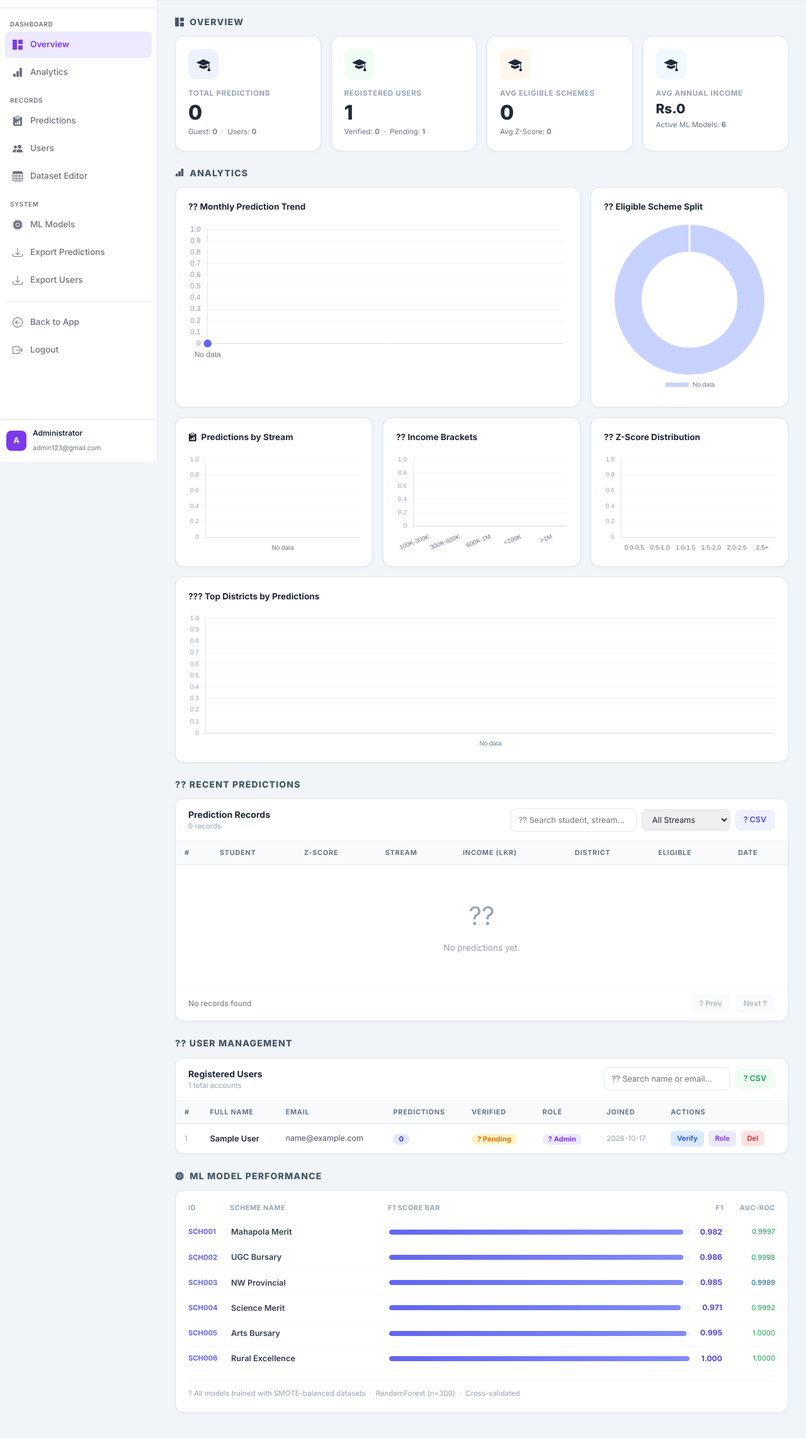
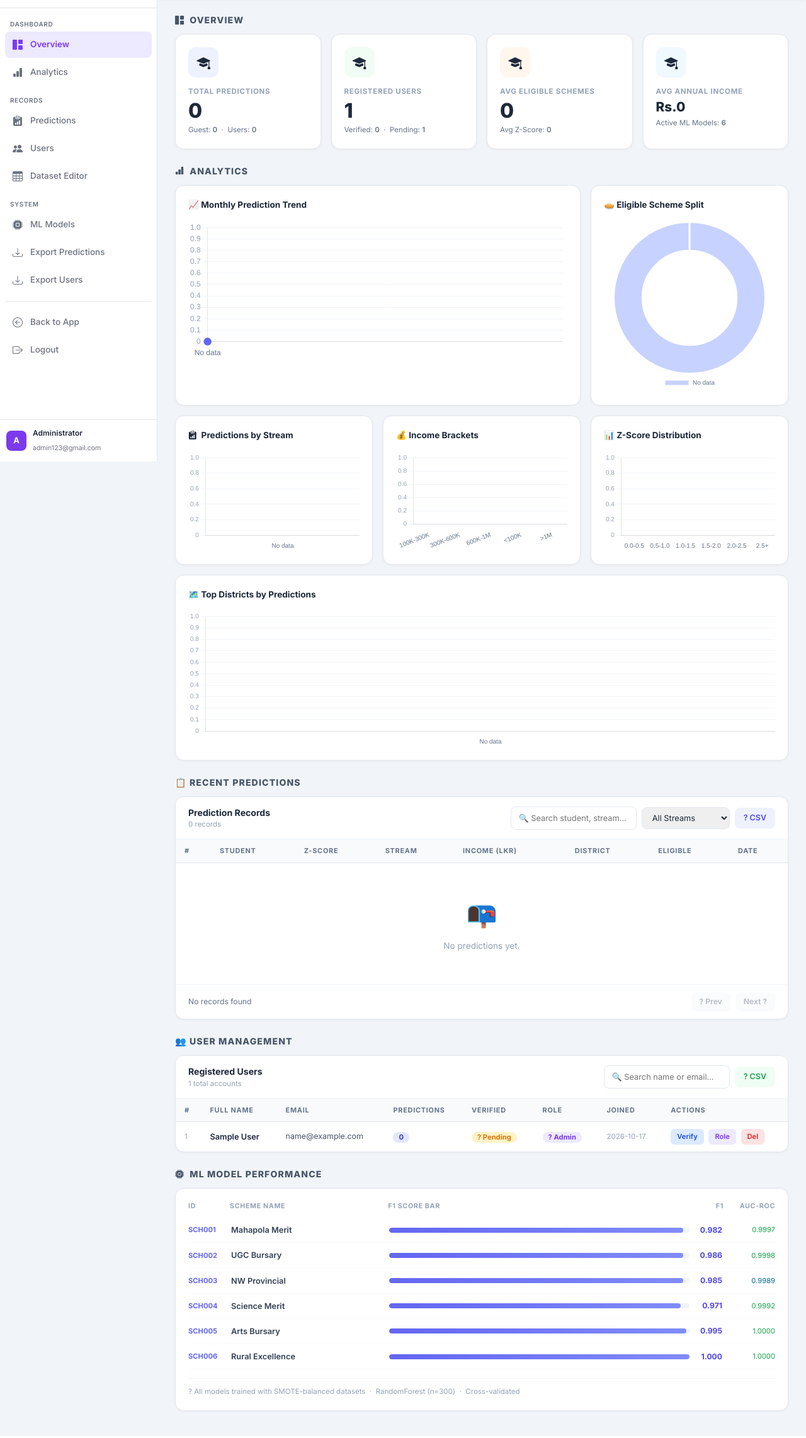
Before and after one commit to IsmailMunsir/scholarship_predictor, a Flask app: page /admin/ in a window 1280 px wide. Shown: the part 67-2351 px from the top of the page at 63% size. Run offline with Flask 3, Linux system fonts and the light colour scheme; the visitor is signed in with stand-in values (Sample User, id 1); data comes from the database, SQL or seed files in the repository; data that the repository does not hold is empty.

Commit message:
Fix emoji corruption in dashboard and remove debug route

```diff
--- a/app.py
+++ b/app.py
@@ -274,24 +274,6 @@ def api_history():
 
 # â”€â”€ Error pages â”€â”€â”€â”€â”€â”€â”€â”€â”€â”€â”€â”€â”€â”€â”€â”€â”€â”€â”€â”€â”€â”€â”€â”€â”€â”€â”€â”€â”€â”€â”€â”€â”€â”€â”€â”€â”€â”€â”€â”€â”€â”€â”€â”€â”€â”€â”€â”€â”€â”€
 
-@app.route("/debug-user")
-def debug_user():
-    from flask_login import current_user
-    if current_user.is_authenticated:
-        return f"Logged in as: {current_user.email} | is_admin: {current_user.is_admin}"
-    return "Not logged in"
-
-@app.errorhandler(403)
-def forbidden(e):
-    return render_template("errors/403.html"), 403
-
-
-@app.errorhandler(404)
-def not_found(e):
-    return render_template("errors/404.html"), 404
-
-
-@app.errorhandler(500)
 def server_error(e):
     return render_template("errors/500.html"), 500
 
--- a/templates/admin/dashboard.html
+++ b/templates/admin/dashboard.html
@@ -13,7 +13,7 @@
     body{background:#f1f5f9;margin:0;color:#1e293b;}
     /* Sidebar — matches dataset editor */
     :root{--purple:#7c3aed;--purple-l:#ede9fe;--purple-m:#a78bfa;--sw:250px;--sc:64px}
-    .sidebar{width:var(--sw);background:#fff;border-right:1px solid #e5e7eb;position:fixed;top:0;left:0;height:100vh;z-index:200;display:flex;flex-direction:column;overflow:hidden;}
+    .sidebar{width:250px;background:#fff;border-right:1px solid #e5e7eb;position:fixed;top:0;left:0;height:100vh;z-index:200;display:flex;flex-direction:column;overflow:hidden;}
     .sb-brand{display:flex;align-items:center;gap:10px;padding:18px 14px 14px;border-bottom:1px solid #e5e7eb;min-height:64px;}
     .sb-logo{width:36px;height:36px;border-radius:10px;background:linear-gradient(135deg,#7c3aed,#6d28d9);display:flex;align-items:center;justify-content:center;color:#fff;font-size:18px;flex-shrink:0;}
     .sb-brand-text b{display:block;font-weight:700;font-size:15px;color:#1e1b4b;}
@@ -32,9 +32,9 @@
     .sb-foot-txt b{display:block;font-size:12px;font-weight:600;}
     .sb-foot-txt small{font-size:10.5px;color:#6b7280;}
     /* Main */
-    .main{margin-left:var(--sw);min-height:100vh;}
+    .main{margin-left:250px;min-height:100vh;width:calc(100% - 250px);padding-top:64px;overflow-x:auto;}
     /* Topbar */
-    .topbar{background:#fff;border-bottom:1px solid #e2e8f0;padding:12px 28px;display:flex;justify-content:space-between;align-items:center;position:sticky;top:0;z-index:100;box-shadow:0 1px 4px rgba(0,0,0,.04);}
+    .topbar{background:#fff;border-bottom:1px solid #e2e8f0;padding:12px 28px;display:flex;justify-content:space-between;align-items:center;position:fixed;left:250px;right:0;top:0;z-index:100;box-shadow:0 1px 4px rgba(0,0,0,.04);}
     .tb-left .tb-title{font-weight:800;font-size:.95rem;color:#1e293b;display:flex;align-items:center;gap:8px;}
     .tb-left .tb-sub{font-size:.72rem;color:#94a3b8;margin-top:2px;}
     .live-dot{width:8px;height:8px;background:#22c55e;border-radius:50%;display:inline-block;animation:blink 1.5s infinite;}
@@ -198,13 +198,13 @@
     <div class="row g-3 mb-3">
       <div class="col-lg-8">
         <div class="chart-card">
-          <div class="cc-title">?? Monthly Prediction Trend</div>
+          <div class="cc-title">📈 Monthly Prediction Trend</div>
           <canvas id="monthlyChart" height="110"></canvas>
         </div>
       </div>
       <div class="col-lg-4">
         <div class="chart-card">
-          <div class="cc-title">?? Eligible Scheme Split</div>
+          <div class="cc-title">🥧 Eligible Scheme Split</div>
           <canvas id="eligibleChart" height="175"></canvas>
         </div>
       </div>
@@ -218,13 +218,13 @@
       </div>
       <div class="col-md-4">
         <div class="chart-card">
-          <div class="cc-title">?? Income Brackets</div>
+          <div class="cc-title">💰 Income Brackets</div>
           <canvas id="incomeChart" height="175"></canvas>
         </div>
       </div>
       <div class="col-md-4">
         <div class="chart-card">
-          <div class="cc-title">?? Z-Score Distribution</div>
+          <div class="cc-title">📊 Z-Score Distribution</div>
           <canvas id="zscoreChart" height="175"></canvas>
         </div>
       </div>
@@ -232,14 +232,14 @@
     <div class="row g-3 mb-3">
       <div class="col-12">
         <div class="chart-card">
-          <div class="cc-title">??? Top Districts by Predictions</div>
+          <div class="cc-title">🗺️ Top Districts by Predictions</div>
           <canvas id="districtChart" height="70"></canvas>
         </div>
       </div>
     </div>
 
     <!-- -- Predictions -- -->
-    <div class="sec-head" id="predictions">?? Recent Predictions</div>
+    <div class="sec-head" id="predictions">📋 Recent Predictions</div>
     <div class="tbl-card mb-3">
       <div class="tbl-hdr">
         <div>
@@ -247,7 +247,7 @@
           <div class="tbl-hdr-meta" id="predMeta"></div>
         </div>
         <div class="d-flex align-items-center gap-2 flex-wrap">
-          <input type="text" id="predSearch" class="srch" placeholder="?? Search student, stream...">
+          <input type="text" id="predSearch" class="srch" placeholder="🔍 Search student, stream...">
           <select id="predStream" class="srch" style="width:140px;">
             <option value="">All Streams</option>
             <option>Biological Science</option>
@@ -279,7 +279,7 @@
               <td style="color:#94a3b8;font-size:.72rem;">{{ r.created_at[:10] }}</td>
             </tr>
             {% else %}
-            <tr><td colspan="8"><div class="empty"><span class="ei">??</span>No predictions yet.</div></td></tr>
+            <tr><td colspan="8"><div class="empty"><span class="ei">📭</span>No predictions yet.</div></td></tr>
             {% endfor %}
           </tbody>
         </table>
@@ -294,7 +294,7 @@
     </div>
 
     <!-- -- Users -- -->
-    <div class="sec-head" id="users">?? User Management</div>
+    <div class="sec-head" id="users">👥 User Management</div>
     <div class="tbl-card mb-3">
       <div class="tbl-hdr">
         <div>
@@ -302,7 +302,7 @@
           <div class="tbl-hdr-meta">{{ total_users }} total accounts</div>
         </div>
         <div class="d-flex align-items-center gap-2">
-          <input type="text" id="userSearch" class="srch" placeholder="?? Search name or email...">
+          <input type="text" id="userSearch" class="srch" placeholder="🔍 Search name or email...">
           <a href="/admin/export/users" class="tb-btn tb-btn-grn">? CSV</a>
         </div>
       </div>
@@ -326,7 +326,7 @@
               </td>
             </tr>
             {% else %}
-            <tr><td colspan="8"><div class="empty"><span class="ei">??</span>No users yet.</div></td></tr>
+            <tr><td colspan="8"><div class="empty"><span class="ei">👤</span>No users yet.</div></td></tr>
             {% endfor %}
           </tbody>
         </table>
```
